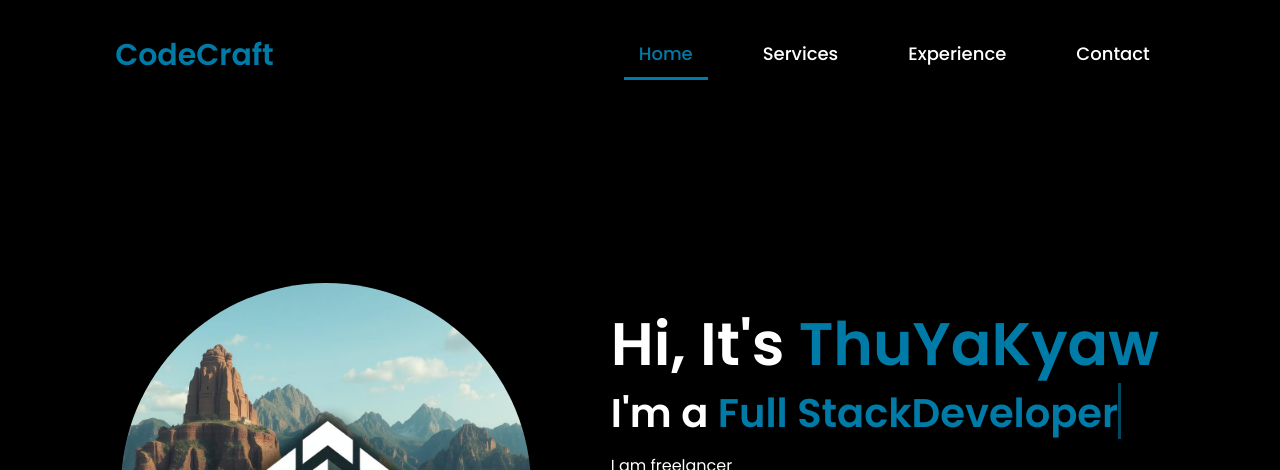
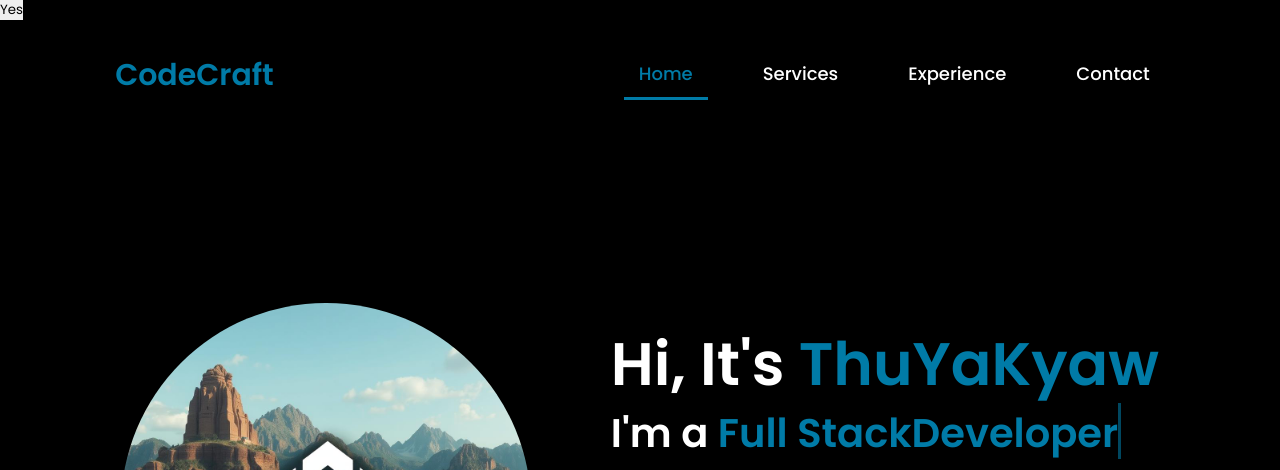
Before and after one commit to Filip2k03/portfolio_typing_text_style-with-html-css-only, a plain HTML site: page index.html in a window 1280 px wide. Shown: the top 470 px of the page. Drawn offline with Linux system fonts and the light colour scheme.

Commit message:
ana button add

```diff
--- a/index.html
+++ b/index.html
@@ -15,9 +15,22 @@
   gtag('js', new Date());
 
   gtag('config', 'G-4SSRKSRDRD');
+
+
+    function allConsentGranted() {
+      gtag('consent', 'update', {
+        'ad_user_data': 'granted',
+        'ad_personalization': 'granted',
+        'ad_storage': 'granted',
+        'analytics_storage': 'granted'
+      });
+    }
+
+
 </script>
 </head>
 <body>
+    <button onclick="allConsentGranted()">Yes</button>
     <header>
         <a href="#" class="logo">CodeCraft</a>
 
```
